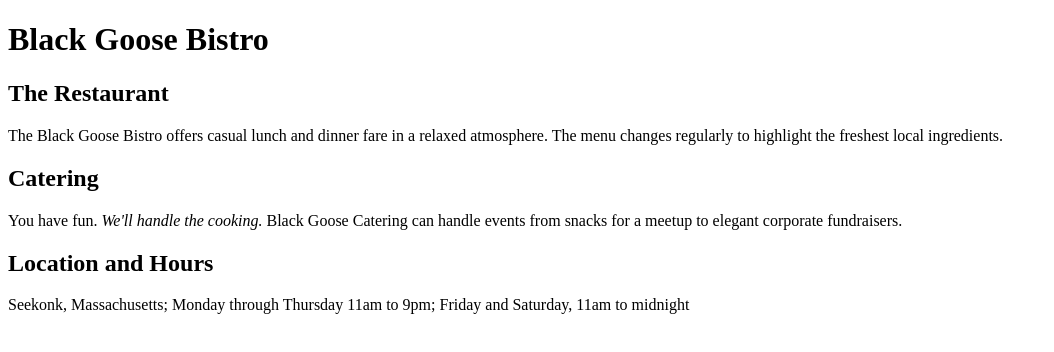
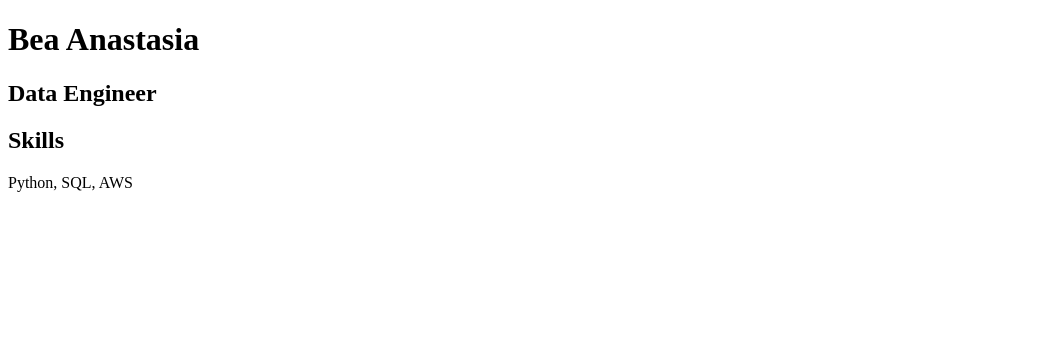
Before and after one commit to bea-is-utiful/bea-anastasia.co.uk, a plain HTML site: page index.html in a window 1280 px wide. Shown: the whole page, without its empty margins (0-1054 px from the left). Drawn offline with Linux system fonts and the light colour scheme.

Commit message:
update content

```diff
--- a/index.html
+++ b/index.html
@@ -3,20 +3,14 @@
 <html>
     <head>
         <meta charset="utf-8">
-        <title>Black Goose Bistro</title>
+        <title>bea-anastasia.co.uk</title>
     </head>
     <body>
-        <h1>Black Goose Bistro</h1>
+        <h1>Bea Anastasia</h1>
 
-        <h2>The Restaurant</h2>
-        <p>The Black Goose Bistro offers casual lunch and dinner fare in a relaxed atmosphere. The menu changes regularly to highlight the freshest local ingredients.</p>
+        <h2>Data Engineer</h2>
 
-        <h2>Catering</h2>
-        <p>You have fun. <em>We'll handle the cooking.</em> Black Goose Catering can handle events from snacks for a meetup to elegant corporate fundraisers.</p>
-
-        <h2>Location and Hours</h2>
-        <p>Seekonk, Massachusetts;
-            Monday through Thursday 11am to 9pm;
-            Friday and Saturday, 11am to midnight</p>
+        <h2>Skills</h2>
+        <p>Python, SQL, AWS</p>
     </body>
 </html>
```
